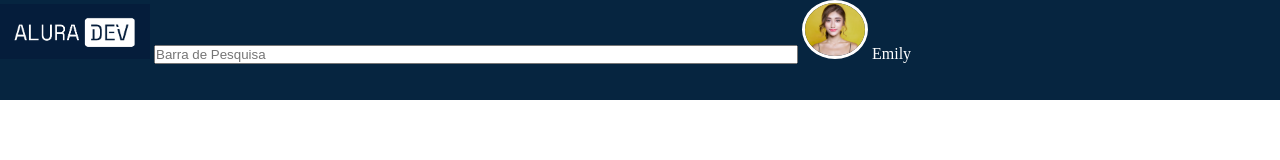
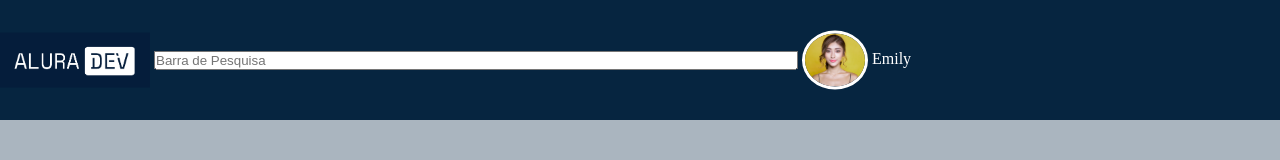
Before and after one commit to GGeres/Projetos, a plain HTML site: page Alura Challenge 1/index.html in a window 1280 px wide. Drawn offline with Linux system fonts and the light colour scheme.

Commit message:
Update 4

```diff
--- a/Alura Challenge 1/estilo.css
+++ b/Alura Challenge 1/estilo.css
@@ -17,39 +17,46 @@ Para telas grandes
     margin: 0px;
     padding: 0px;
 }
+body, html{
+    background-color: #AAB5BF;
+    height: 100vh;
+    width: 100vw;
+}
 
 header{
     background-color: #062540;
     color: white;
-    height: 100px;
+    height: 15vh;
+    width: 100vw;
+    position: relative;
 
 }
 
 header>section{
-
-
+    position: absolute;
+    width: 100vw;
+    padding: 10px;
+    left: 50%;
+    top: 50%;
+    transform: translate(-50%,-50%)
+}
+img{
+    vertical-align: middle;
 }
 
 section>img#Logo{
-
-     width: 150px;
+    width: 150px;
+    height: 100%;
 }
 section>input{
     width: 50%;
+    vertical-align: middle;
 }
 
-section#Perfil{
-    position: absolute;
-    top: 0%;
-    right: 30%;
-    overflow: hidden;
-
-}
 
 section>span>img#perfil_user{
     background-position: right top;
     width: 60px;
     border-style: solid;
     border-radius: 50%;
-
 }
```
